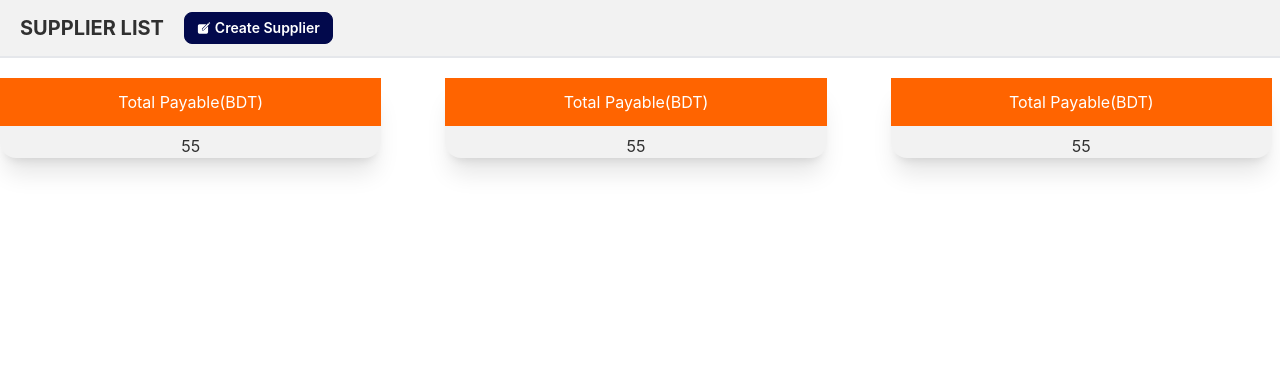
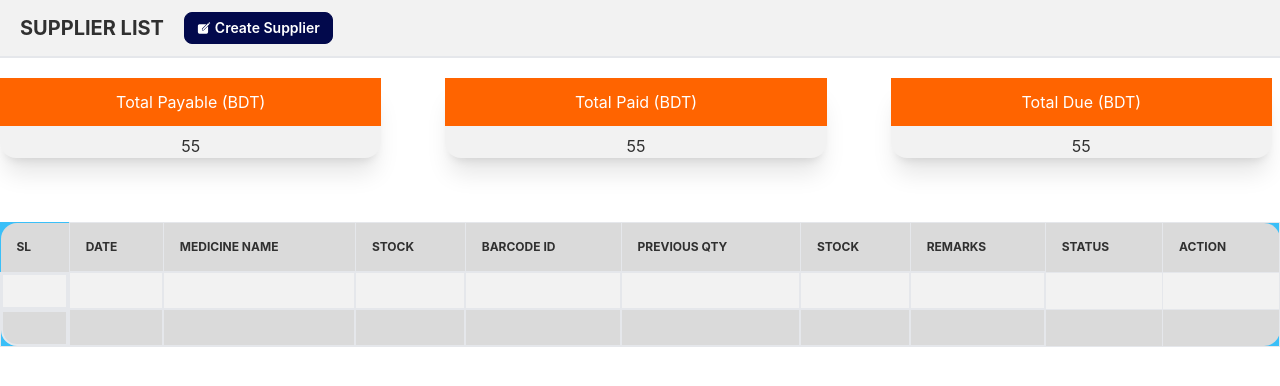
Before and after one commit to md-najmul-haque/medical-store-software, a React (Create React App) app: page / in a window 1280 px wide. Shown: the top 386 px of the page. Built offline with nearby package versions, Linux system fonts and the light colour scheme; what tw-elements would draw is missing.

Commit message:
useSupplier hook added

```diff
--- a/src/components/PurchaseBill.js
+++ b/src/components/PurchaseBill.js
@@ -2,19 +2,14 @@ import React, { useEffect } from 'react';
 import { useState } from 'react';
 import { useForm } from 'react-hook-form';
 import { ImCross } from 'react-icons/im';
+import useSupplier from '../hooks/useSupplier';
 
 const PurchaseBill = () => {
-    const [suppliers, setSuppliers] = useState([])
+    const [suppliers, setSuppliers] = useSupplier()
     const [products, setProducts] = useState([])
 
     const { register, formState: { errors }, handleSubmit, reset } = useForm();
 
-
-    useEffect(() => {
-        fetch('supplier.json')
-            .then(res => res.json()
-                .then(data => setSuppliers(data)))
-    }, [])
 
     const handleSupplier = (e) => {
         const supplierName = e.target.value
--- a/src/components/SupplierList.js
+++ b/src/components/SupplierList.js
@@ -14,26 +14,75 @@ const SupplierList = () => {
             <div className="flex gap-16 justify-end mt-5 mr-2">
                 <div className="card w-96 p-0 bg-base-100 shadow-xl">
                     <div className="card-body p-0">
-                        <h2 className="bg-secondary p-3 text-white">Total Payable(BDT)</h2>
+                        <h2 className="bg-secondary p-3 text-white">Total Payable (BDT)</h2>
                         <p>55</p>
                     </div>
                 </div>
 
                 <div className="card w-96 p-0 bg-base-100 shadow-xl">
                     <div className="card-body p-0">
-                        <h2 className="bg-secondary p-3 text-white">Total Payable(BDT)</h2>
+                        <h2 className="bg-secondary p-3 text-white">Total Paid (BDT)</h2>
                         <p>55</p>
                     </div>
                 </div>
 
                 <div className="card w-96 p-0 bg-base-100 shadow-xl">
                     <div className="card-body p-0">
-                        <h2 className="bg-secondary p-3 text-white">Total Payable(BDT)</h2>
+                        <h2 className="bg-secondary p-3 text-white">Total Due (BDT)</h2>
                         <p>55</p>
                     </div>
                 </div>
 
             </div>
+
+            <div className="overflow-x-auto mt-16">
+                <table className="table table-zebra w-full bg-info">
+                    <thead className='py-10 bg-info'>
+                        <tr className=''>
+                            <th className=''>SL</th>
+                            <th className='border'>Date</th>
+                            <th className='border'>Medicine Name</th>
+                            <th className='border'>Stock</th>
+                            <th className='border'>Barcode ID</th>
+                            <th className='border'>Previous QTY</th>
+                            <th className='border'>Stock</th>
+                            <th className='border'>Remarks</th>
+                            <th className='border'>Status</th>
+                            <th className='border'>Action</th>
+                        </tr>
+                    </thead>
+                    <tbody>
+                        <tr className='border'>
+                            <th className='border-2 flex justify-center items-center text-red-600'></th>
+                            <td className='border-2'></td>
+                            <td className='border-2'></td>
+                            <td className='border-2'></td>
+                            <td className=' border-2'></td>
+                            <td className='border-2'></td>
+                            <td className='border-2'></td>
+                            <td className='border-2'></td>
+                            <th className='border'></th>
+                            <th className='border'></th>
+                        </tr>
+                        <tr className='border'>
+                            <th className='border-2 flex justify-center items-center text-red-600'></th>
+                            <td className='border-2'></td>
+                            <td className='border-2'></td>
+                            <td className='border-2'></td>
+                            <td className=' border-2'></td>
+                            <td className='border-2'></td>
+                            <td className='border-2'></td>
+                            <td className='border-2'></td>
+                            <th className='border'></th>
+                            <th className='border'></th>
+                        </tr>
+                    </tbody>
+                </table>
+
+
+            </div>
+
+
         </div>
     )
 }
--- /dev/null
+++ b/src/hooks/useSupplier.js
@@ -0,0 +1,18 @@
+import React, { useEffect, useState } from 'react';
+
+const useSupplier = () => {
+
+    const [suppliers, setSuppliers] = useState([])
+
+    useEffect(() => {
+        fetch('supplier.json')
+            .then(res => res.json()
+                .then(data => setSuppliers(data)))
+    }, [])
+
+    return (
+        [suppliers, setSuppliers]
+    );
+};
+
+export default useSupplier;
```
